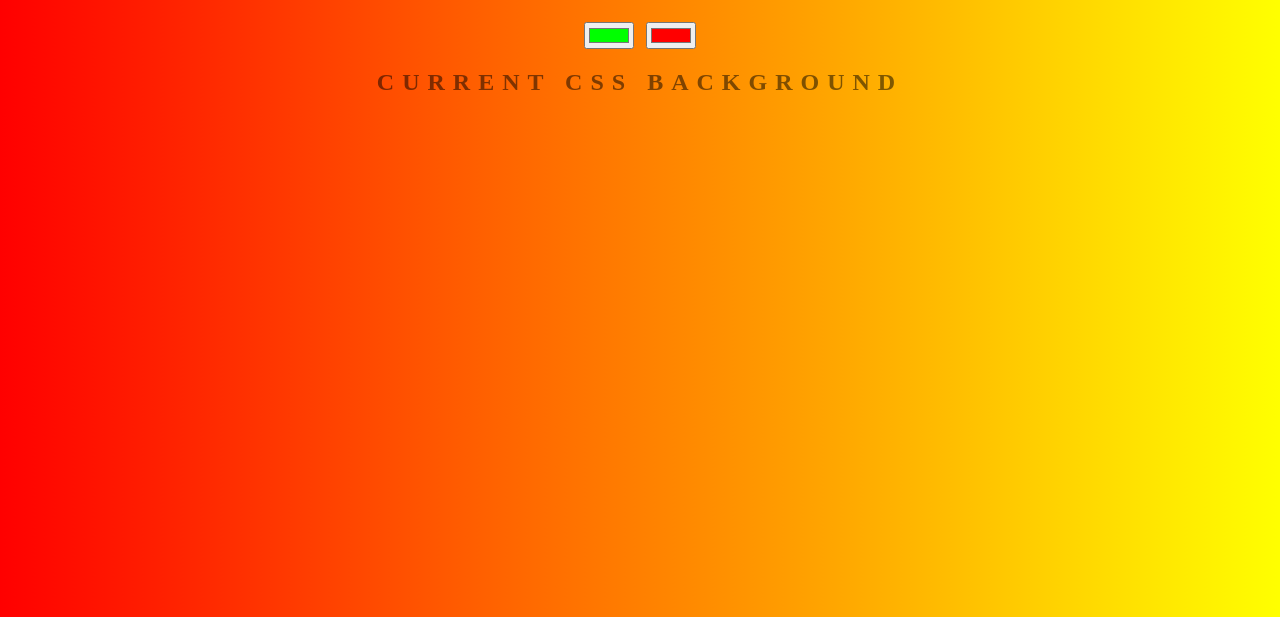
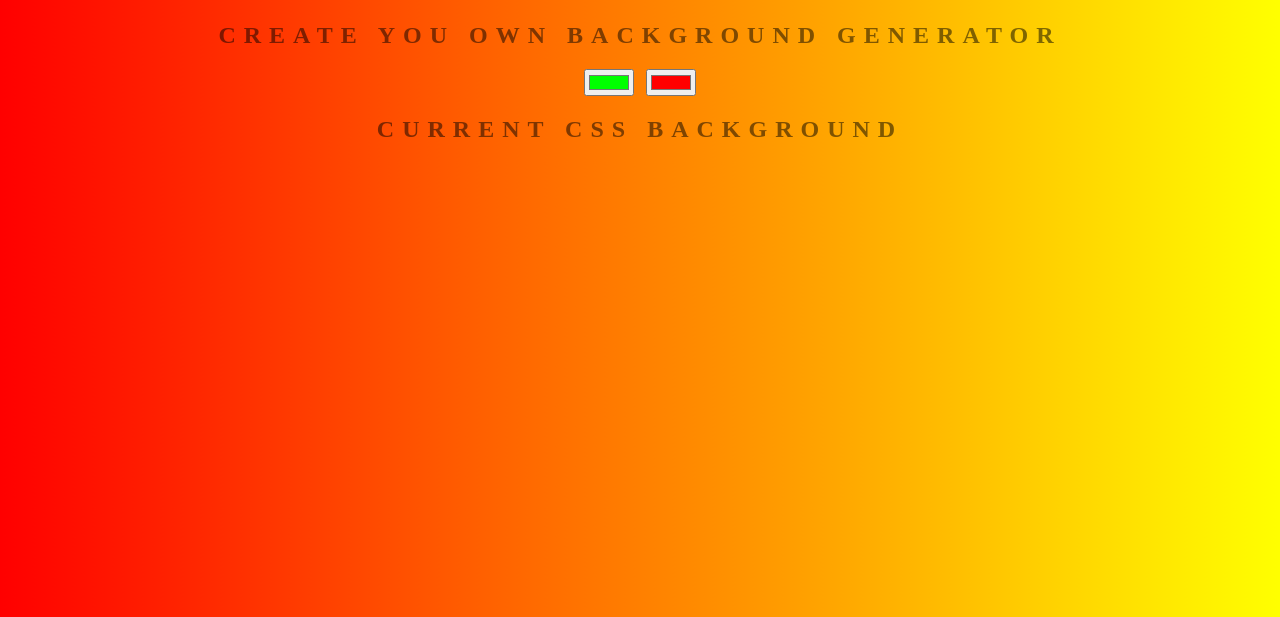
Before and after one commit to Naishna/naishna.cssGrad.io, a plain HTML site: page index.html in a window 1280 px wide. Shown: the part 183-800 px from the top of the page. Drawn offline with Linux system fonts and the light colour scheme.

Commit message:
Update index.html

```diff
--- a/index.html
+++ b/index.html
@@ -6,6 +6,7 @@
 </head>
 <body id="grad">
 	<h1>Background generartor</h1>
+	<h2> Create you own background generator</h2>
 	<input class="color1" type="color" name="color1" value="#00ff00">
 	<input class="color2" type="color" name="color2" value="#ff0000">
 	<h2>Current CSS background</h2>
```
